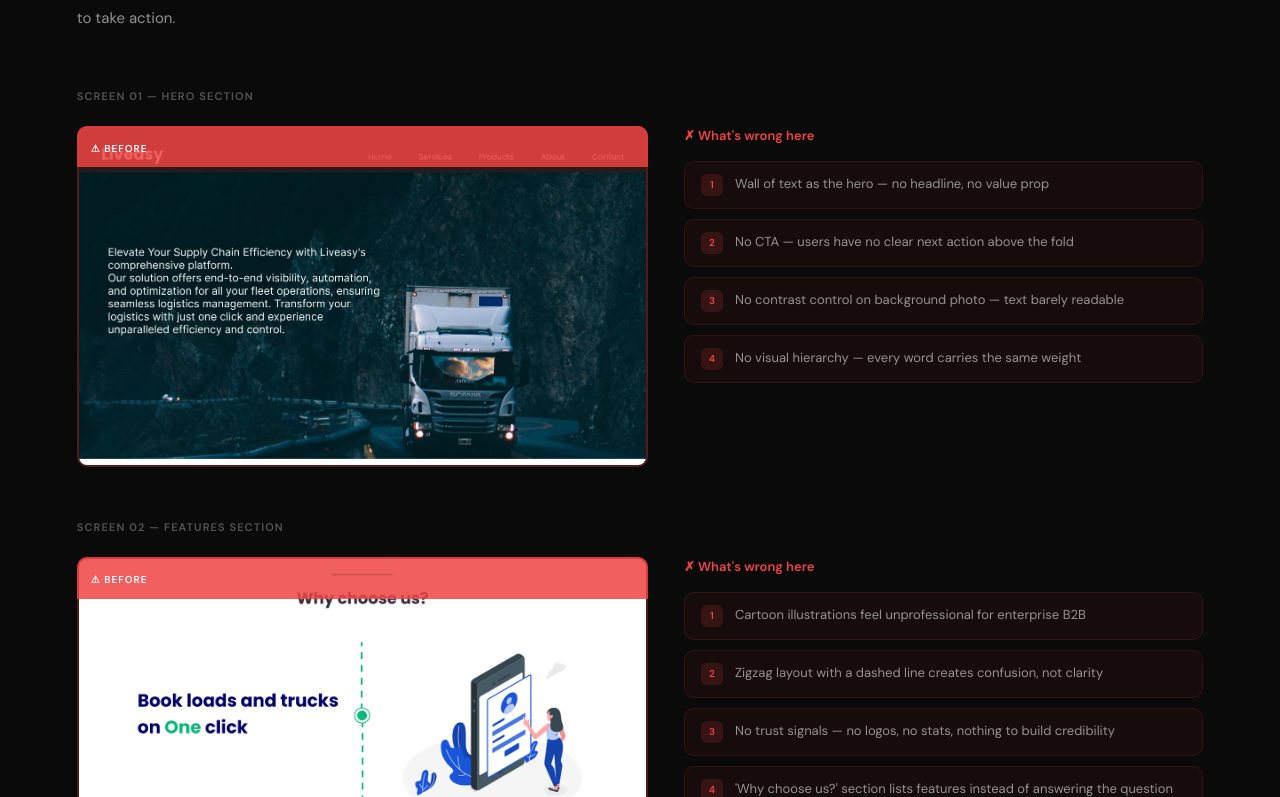
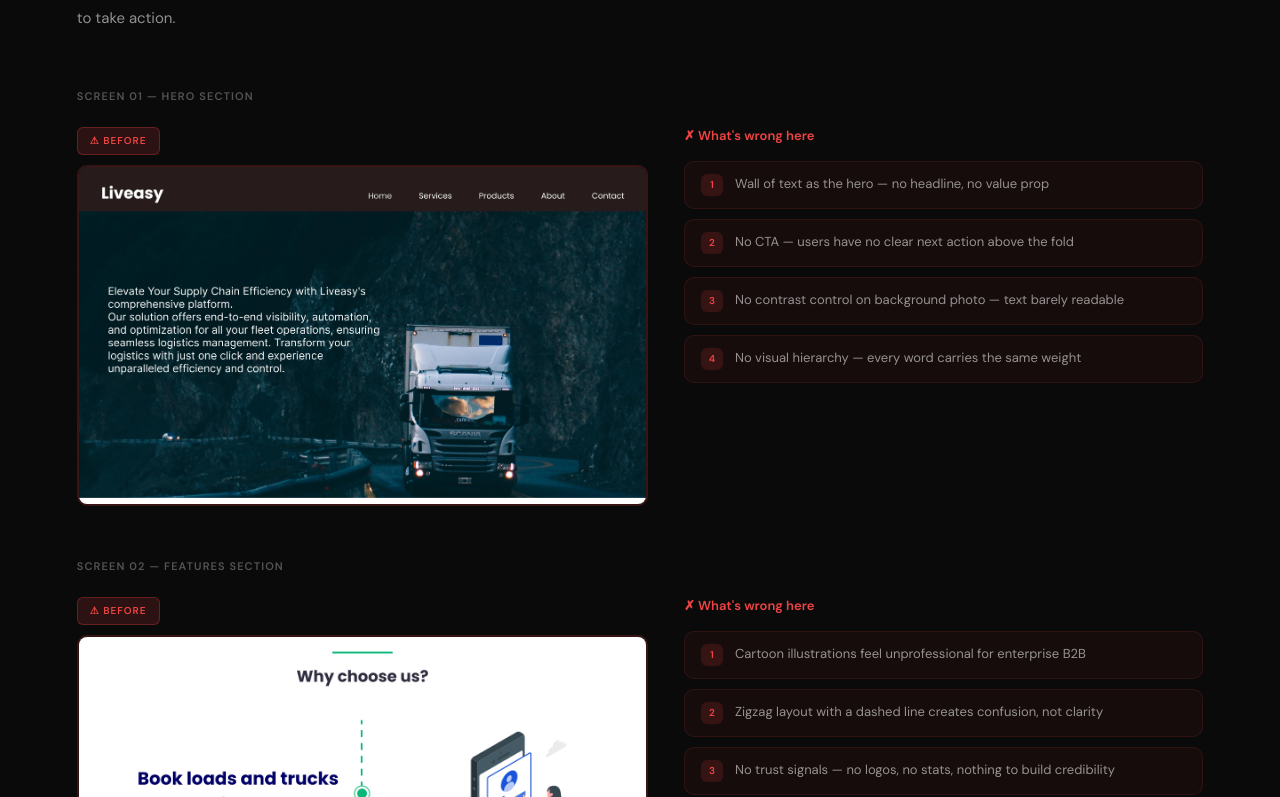
Before and after one commit to ManavShah7/Portfolio_manav, a Next.js app: page /work/liveasy in a window 1280 px wide. Shown: the part 1763-2560 px from the top of the page. Built offline with nearby package versions, Linux system fonts and the light colour scheme.

Commit message:
design updates

```diff
--- a/app/work/liveasy/page.tsx
+++ b/app/work/liveasy/page.tsx
@@ -150,11 +150,11 @@ export default function LiveasyCaseStudy() {
             <div key={label} style={{ marginBottom:52 }}>
               <div style={{ fontSize:11, fontWeight:700, color:"rgba(255,255,255,.3)", textTransform:"uppercase", letterSpacing:".1em", marginBottom:20 }}>{label}</div>
               <div className="before-row" style={{ display:"grid", gridTemplateColumns:"1.1fr 1fr", gap:36, alignItems:"start" }}>
-                <div style={{ position:"relative" }}>
-                  <div style={{ position:"absolute", top:0, left:0, right:0, padding:"8px 14px", background:"rgba(239,68,68,.85)", borderRadius:"10px 10px 0 0", zIndex:2 }}>
-                    <span style={{ fontSize:10, fontWeight:700, color:"#fff", letterSpacing:".1em", textTransform:"uppercase" }}>⚠ Before</span>
+                <div>
+                  <div style={{ display:"inline-flex", alignItems:"center", gap:6, padding:"5px 12px", background:"rgba(239,68,68,.15)", border:"1px solid rgba(239,68,68,.3)", borderRadius:6, marginBottom:10 }}>
+                    <span style={{ fontSize:10, fontWeight:700, color:"#ef4444", letterSpacing:".1em", textTransform:"uppercase" }}>⚠ Before</span>
                   </div>
-                  <img src={src} alt={label} style={{ width:"100%", borderRadius:10, border:"2px solid rgba(239,68,68,.3)", display:"block" }} />
+                  <img src={src} alt={label} style={{ width:"100%", borderRadius:10, border:"2px solid rgba(239,68,68,.2)", display:"block" }} />
                 </div>
                 <div>
                   <div style={{ fontSize:13, fontWeight:700, color:"#ef4444", marginBottom:14, display:"flex", alignItems:"center", gap:6 }}>✗ What&apos;s wrong here</div>
@@ -220,11 +220,11 @@ export default function LiveasyCaseStudy() {
           <div style={{ maxWidth:1200, margin:"0 auto" }}>
             <div style={{ fontSize:11, fontWeight:700, color: dark ? "rgba(255,255,255,.3)" : "var(--light-muted)", textTransform:"uppercase", letterSpacing:".1em", marginBottom:20 }}>{label}</div>
             <div className="after-row" style={{ display:"grid", gridTemplateColumns:"1.1fr 1fr", gap:36, alignItems:"start", marginBottom:0 }}>
-              <div style={{ position:"relative" }}>
-                <div style={{ position:"absolute", top:0, left:0, right:0, padding:"8px 14px", background:"rgba(194,137,58,.85)", borderRadius:"10px 10px 0 0", zIndex:2 }}>
-                  <span style={{ fontSize:10, fontWeight:700, color:"#fff", letterSpacing:".1em", textTransform:"uppercase" }}>✓ After</span>
+              <div>
+                <div style={{ display:"inline-flex", alignItems:"center", gap:6, padding:"5px 12px", background:"rgba(194,137,58,.15)", border:"1px solid rgba(194,137,58,.3)", borderRadius:6, marginBottom:10 }}>
+                  <span style={{ fontSize:10, fontWeight:700, color:"var(--accent)", letterSpacing:".1em", textTransform:"uppercase" }}>✓ After</span>
                 </div>
-                <img src={src} alt={label} style={{ width:"100%", borderRadius:10, border:`2px solid rgba(194,137,58,.3)`, display:"block" }} />
+                <img src={src} alt={label} style={{ width:"100%", borderRadius:10, border:`2px solid rgba(194,137,58,.2)`, display:"block" }} />
               </div>
               <div>
                 <div style={{ fontSize:13, fontWeight:700, color:"var(--accent)", marginBottom:14, display:"flex", alignItems:"center", gap:6 }}>✓ What changed &amp; why</div>
```
